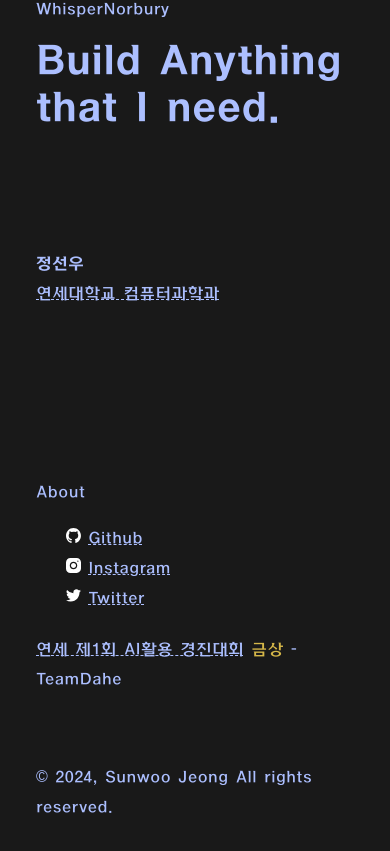
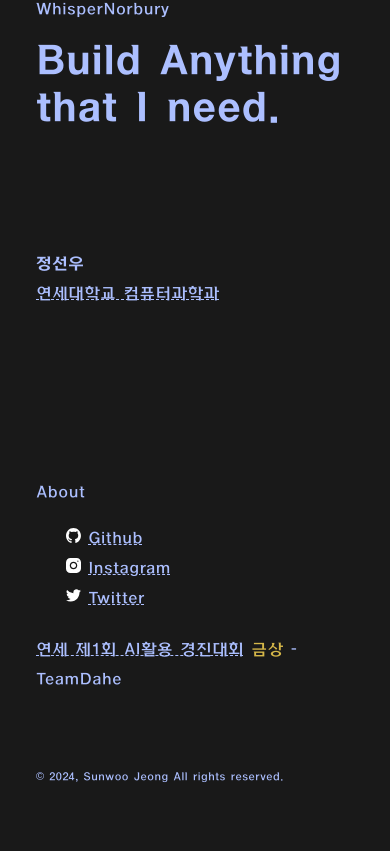
Before and after one commit to whispernorbury/whispernorbury-homepage, a Next.js app: page / in a window 390 px wide. Shown: the part 436-1287 px from the top of the page. After the commit the page ends 1257 px from the top, so only its background shows below. Built offline with nearby package versions, Linux system fonts and the light colour scheme.

Commit message:
Footer FontSize minimized

```diff
--- a/components/Footer.tsx
+++ b/components/Footer.tsx
@@ -1,4 +1,4 @@
-import { ReactNode } from "react"
+import { ReactNode, useEffect, useState } from "react"
 import Space from "./Space"
 import ContentBox from "@/components/ContentBox"
 
@@ -9,9 +9,15 @@ const CopyYear = (): string => {
     else { return " - " + year;}
 }
 const Copyright: React.FC<Props> = ({children}) => {
+    const [ Width, setWidth ] = useState(0);
+    useEffect(() => { setWidth(window.innerWidth); });
+    const mobile: React.CSSProperties = {
+        fontSize: '11px',
+    }
     const style: React.CSSProperties = {
         height: '8em',
     }
+    if (Width <= 600) { return (<div style={mobile}>{children}</div>);}
     return ( <div style={style}> {children} </div>);
 }
 const Footer: React.FC = () => {
```
